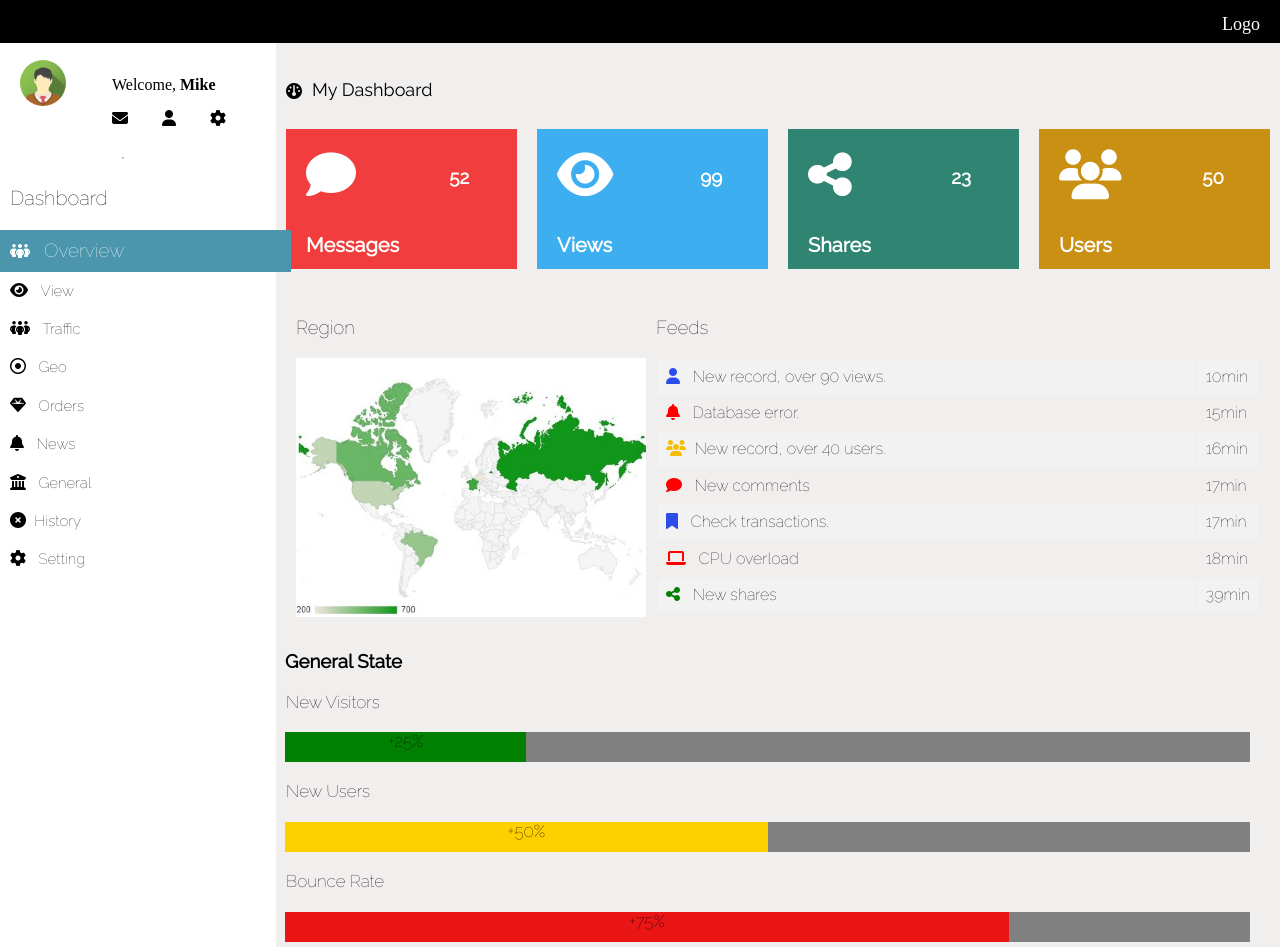
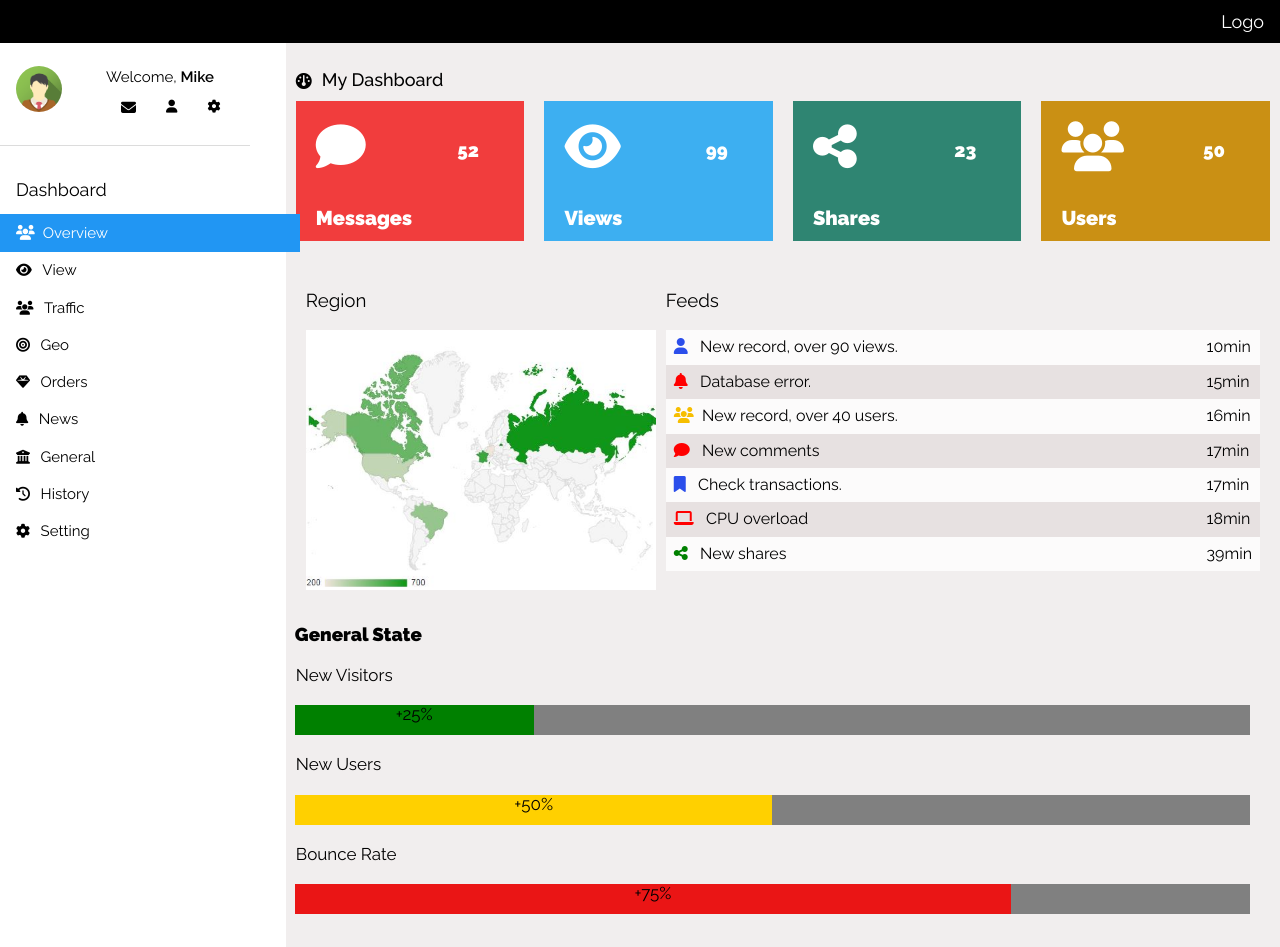
Before and after one commit to Nimradevcraft/test-projects, a plain HTML site: page html/index3.html in a window 1280 px wide. Shown: the top 947 px of the page. Drawn offline with nearby package versions, Linux system fonts and the light colour scheme.

Commit message:
Html practice file

```diff
--- a/html/index3-style.css
+++ b/html/index3-style.css
@@ -1,17 +1,17 @@
 .nav-bar p {
     box-sizing: border-box;
     display: block;
-    font-weight: 100;
     font-size: 18px;
     height: 43px;
     background-color: black;
     color: white;
     text-align: right;
     margin: 0;
-    padding: 14px 20px;
+    padding: 12px 16px;
     position: fixed;
     width: 100%;
 }
+
 
 .parent {
     display: flex;
@@ -19,15 +19,18 @@
     margin: 0;
     padding: 0;
 
+
 }
 
 .parent .child1 {
-    flex: 2.2;
+    flex: 2.3;
     margin-top: 40px;
+    /* width: 300px; */
 }
-.font-family-100{
+
+.font-family-100 {
     font-family: "Raleway", sans-serif;
-    font-weight: 100;
+    font-weight: 400;
 }
 
 .side-navbar {
@@ -42,88 +45,111 @@
 
 .section1 {
     display: flex;
-    margin: 20px;
+    margin: 15px;
+    color: black;
 }
 
-.section1 img {
-    border-bottom-left-radius: 50%;
-    border-bottom-right-radius: 50%;
-    border-top-left-radius: 50%;
-    border-top-right-radius: 50%;
+.section1 .section1-image img {
     box-sizing: border-box;
-    display: inline;
-    height: 45.9062px;
-    line-height: 22.5px;
-    margin-right: 16px;
     vertical-align: middle;
     width: 46px;
+    border-radius: 50%;
+    margin-top: 11px;
+    margin-left: 1px;
 }
 
 .section1 .section1-icons {
-    margin-left: 30px;
+    margin-left: 44px;
+    font-size: 15px;
+    margin-top: -1px;
 }
 
 .section1 .section1-icons .icons {
-    word-spacing: 30px;
+    word-spacing: 60px;
+    font-size: 14px;
+    margin-top: -16px;
+    color: black;
+    display: flex;
+    text-align: center;
+}
+.section1 .section1-icons .icon {
+    flex: 1;
+    padding: 15px;
+    cursor: pointer;
+}
+.section1 .section1-icons .icon1:hover {
+    background-color: #dbdada;
 }
 
+.section1 .section1-icons .icon2:hover {
+    background-color: #dbdada;}
+
+.section1 .section1-icons .icon3:hover {
+    background-color: #dbdada;}
+
 .side-navbar-content {
-    font-size: 20px;
-    margin-left: 10px;
+    font-size: 18px;
+    font-weight: 400;
+    padding: 16px;
+    padding-bottom:0;
+
 }
 
 
 /* -----------section2----------- */
-.section2 {
-    display: flex;
-    flex-direction: column;
-}
+
 
 .section2 {
     display: inline;
-}
-
-.section2 {
-    background-color: rgb(75, 149, 173);
-    color: white;
-    padding: 10px;
-    width: 110%;
+    flex-direction: column;
+    color: #fff;
+    background-color: #2196F3;
+    padding: 10px 16px;
+    width: 107%;
+    cursor: pointer;
+    margin-top: -5px;
 }
 
 .section2 a {
     text-decoration: none;
-    font-size: 19px;
+    font-size: 15px;
     color: white;
+    margin-left: 4px;
 }
 
 .section2:hover {
     background-color: rgb(173, 167, 167);
+    color: black;
+}
+.section2 a:hover {
+    background-color: rgb(173, 167, 167);
+    color: black;
 }
 
 /* --------section3--------- */
 .section3 {
-    display: flex;
+    display: inline;
     flex-direction: column;
-}
-
-.section3-icons {
-    display: inline;
-    padding: 10px;
-    width: 116%;
-}
-
-
-.section3 {
     background-color: white;
     color: black;
     width: 110%;
 
 }
+.section3-icons {
+    font-size: 14px;
+    padding: 10px;
+    padding-left: 16px;
+    width: 116%;
+}
+
+
+
 
 .section3 a {
     color: black;
     text-decoration: none;
     font-size: 15px;
+    padding-left: 7px;
 }
 
 .section3-icons:hover {
@@ -137,9 +163,9 @@
 }
 
 .parent .child2 {
-    flex: 8;
+    flex: 8.0;
     background-color: rgb(241, 238, 238);
-    margin-top: 40px;
+    margin-top: 30px;
     padding-top: 22px;
 
 
@@ -152,11 +178,12 @@
 .dashboard-icon {
     display: inline-flex;
     box-sizing: border-box;
+    margin-bottom: -20px;
 }
 
 .dashboard-icon h3 {
     font-size: 18px;
-    font-weight: 400;
+    font-weight: 500;
     font-family: "Raleway", sans-serif;
 }
 
@@ -260,11 +287,13 @@
 .item1 img {
     width: 350px;
 }
-.item1 h3{
-    font-weight: 100;
+
+.item1 h3 {
+    font-weight: 400;
 }
-.item2 h3{
-    font-weight: 100;
+
+.item2 h3 {
+    font-weight: 400;
 }
 
 .content-section2 .item2 {
@@ -274,11 +303,10 @@
 
 }
 
-.content-section4 .item2-table {
+.content-section2 .item2-table {
     border-collapse: collapse;
     width: 100%;
-    border: 1px ridge rgb(175, 171, 171);
-    background-color: #f2f2f2;
+    background-color: rgb(231, 225, 225);
 
 }
 
@@ -290,7 +318,7 @@ td {
 }
 
 .item2-table tr:nth-child(odd) {
-    background-color: #f2f2f2;
+    background-color: #fcfbfb;
 }
 
 
@@ -350,6 +378,7 @@ td {
     border-collapse: collapse;
     width: 100%;
     border: 1px ridge rgb(175, 171, 171);
+    background-color: rgb(231, 225, 225);
 
 }
 
@@ -359,25 +388,14 @@ td {
     padding: 8px;
 }
 
-.content-section4-table tr:nth-child(even) {
+.content-section4-table tr:nth-child(odd) {
     background-color: #f2f2f2;
 }
 
-tr:hover {
+.content-section4-table tr:hover {
     background-color: white;
 }
 
-/* .content-section4 button {
-    width: 140px;
-    font-size: 16px;
-    margin: 10px 10px;
-    margin-left: 2px;
-    background-color: gray;
-    color: white;
-    border: ridge rgb(175, 171, 171);
-
-
-} */
 .content-section4 .button {
     background-color: #616161;
     border: none;
--- a/html/index3.html
+++ b/html/index3.html
@@ -7,8 +7,8 @@
     <!-- Fonts -->
     <link rel="preconnect" href="https://fonts.googleapis.com">
     <link rel="preconnect" href="https://fonts.gstatic.com" crossorigin>
-    <link href="https://fonts.googleapis.com/css2?family=Raleway:wght@100;400,900&display=swap" rel="stylesheet">
-
+    <link href="https://fonts.googleapis.com/css2?family=Raleway:wght@100;200;300;400;500;600;900&display=swap"
+        rel="stylesheet">
     <!-- Normalize CSS -->
     <link rel="stylesheet" href="https://necolas.github.io/normalize.css/8.0.1/normalize.css">
 
@@ -22,7 +22,7 @@
     <title>index3</title>
 </head>
 
-<body>
+<body class="font-family-100">
     <header>
         <div class="nav-bar">
             <p>Logo</p>
@@ -35,44 +35,40 @@
             <div class="side-navbar">
 
                 <div class="section1">
-                    <img src="./../asset/images/avatar2.png" alt="">
-
+                    <div class="section1-image">
+                        <img src="./../asset/images/avatar2.png" alt="">
+                    </div>
                     <div class="section1-icons ">
-                        <p>Welcome, <strong> Mike </strong></p>
+                        <p>Welcome, <span style="font-weight: 600;"> Mike </span></p>
                         <div class="icons">
-                            <i class="fa-solid fa-envelope"></i>
-                            <i class="fa-solid fa-user"></i>
-                            <i class="fa-solid fa-gear"></i>
+                            <i class="fa-solid fa-envelope icon icon1" style="font-size: 15px;"></i>
+                            <i class="fa-solid fa-user icon icon2" style="font-size: 13px;"></i>
+                            <i class="fa-solid fa-gear icon icon3" style="font-size: 13px;"></i>
                         </div>
                     </div>
                 </div>
-                <hr>
+                <span style="border-bottom: 1px solid gainsboro;"></span>
 
-                <div class="side-navbar-content font-family-100">
+                <div class="side-navbar-content ">
                     <p>Dashboard</p>
                 </div>
 
-                <div class="section2 font-family-100">
-                    <i class="fa-solid fa-people-group"></i>
-                    <a href="#"> &nbsp; Overview</a>
+                <div class="section2 ">
+                    <i class="fa fa-users" style="font-size: 15px;"></i>
+                    <a href="#">  Overview</a>
 
                 </div>
 
-                <div class="section3 font-family-100">
+                <div class="section3 ">
 
-                    <div class="section3-icons"> <i class="fa-solid fa-eye"></i> &nbsp; <a href="#">View</a></div>
-                    <div class="section3-icons "> <i class="fa-solid fa-people-group"></i> &nbsp; <a
-                            href="#">Traffic</a>
-                    </div>
-                    <div class="section3-icons"> <i class="fa-regular fa-circle-dot"></i> &nbsp; <a href="#">Geo</a>
-                    </div>
-                    <div class="section3-icons"> <i class="fa-solid fa-gem"></i> &nbsp; <a href="#">Orders</a></div>
-                    <div class="section3-icons"> <i class="fa-solid fa-bell"></i> &nbsp; <a href="#">News</a></div>
-                    <div class="section3-icons"> <i class="fa-solid fa-building-columns"></i> &nbsp; <a
-                            href="#">General</a></div>
-                    <div class="section3-icons"> <i class="fa-solid fa-circle-xmark"></i>&nbsp; <a href="#">History</a>
-                    </div>
-                    <div class="section3-icons"> <i class="fa-solid fa-gear"></i> &nbsp; <a href="#">Setting</a></div>
+                    <div class="section3-icons"> <i class="fa fa-eye"></i> <a href="#">View</a></div>
+                    <div class="section3-icons "> <i class="fa fa-users"></i> <a href="#">Traffic</a></div>
+                    <div class="section3-icons"> <i class="fa fa-bullseye"></i>  <a href="#">Geo</a></div>
+                    <div class="section3-icons"> <i class="fa fa-gem"></i>  <a href="#">Orders</a></div>
+                    <div class="section3-icons"> <i class="fa fa-bell"></i>  <a href="#">News</a></div>
+                    <div class="section3-icons"> <i class="fa fa-bank"></i>  <a href="#">General</a></div>
+                    <div class="section3-icons"> <i class="fa fa-history"></i> <a href="#">History</a> </div>
+                    <div class="section3-icons"> <i class="fa fa-cog"></i>  <a href="#">Setting</a></div>
                 </div>
             </div>
         </div>
@@ -82,7 +78,7 @@
                 <i class="fa fa-dashboard"></i>
                 <h3> My Dashboard</h3>
             </div>
-            <div class="content-section1 font-family-100">
+            <div class="content-section1 ">
                 <div class="content-section1-red">
                     <div class="content-section1-icon">
                         <i class="fa fa-comment w3-xxxlarge icons"></i>
@@ -112,7 +108,7 @@
                     <h4>Users</h4>
                 </div>
             </div>
-            <div class="content-section2 font-family-100">
+            <div class="content-section2 ">
                 <div class="item1">
 
                     <h3>Region</h3>
@@ -123,9 +119,11 @@
                         <h3>Feeds</h3>
                         <div class="tr1 ">
                             <tr>
-                                <td> <i class="fa fa-user" style="color: rgb(43, 78, 235);"></i>
+                                <td>
+                                    <i class="fa fa-user" style="color: rgb(43, 78, 235);"></i>
                                     &nbsp; New record, over
-                                    90 views. </td>
+                                    90 views.
+                                </td>
                                 <td>10min</td>
                             </tr>
                         </div>
@@ -165,10 +163,10 @@
                     </table>
                 </div>
             </div>
-            <div class="content-section3 font-family-100">
+            <div class="content-section3 ">
                 <h3>General State</h3>
 
-                <p class="font-family-100">New Visitors</p>
+                <p class="">New Visitors</p>
                 <div class="parent-div">
                     <div class="child-div1">
                         <p>+25%</p>
@@ -193,7 +191,7 @@
 
                 </div>
             </div>
-            <div class="content-section4 font-family-100">
+            <div class="content-section4 ">
 
                 <table class="content-section4-table">
                     <p>Countries</p>
@@ -229,7 +227,7 @@
 
             </div>
             <div class="content-section5">
-                <p class="font-family-100">Recent Users</p>
+                <p class="">Recent Users</p>
                 <div class="content-section5-main-div">
                     <div class="content-section5-div">
                         <img src="./../asset/images/mike.png" alt="">
@@ -245,7 +243,7 @@
                     </div>
                 </div>
             </div>
-            <section class="content-section6 font-family-100">
+            <section class="content-section6 ">
                 <div>
                     <p>Recent Comments</p>
                 </div>
@@ -268,7 +266,7 @@
                 </div>
             </section>
 
-            <div class="content-section7 font-family-100">
+            <div class="content-section7 ">
                 <div class="content-section7-div content-section7-div1">
                     <h2>Demographic</h2>
                     <p>Language</p>
@@ -288,7 +286,7 @@
                     <p>Geo</p>
                 </div>
             </div>
-            <footer class="font-family-100">
+            <footer>
                 <p> <strong> FOOTER</strong></p>
                 <p>Powered by w3.css</p>
             </footer>
```
